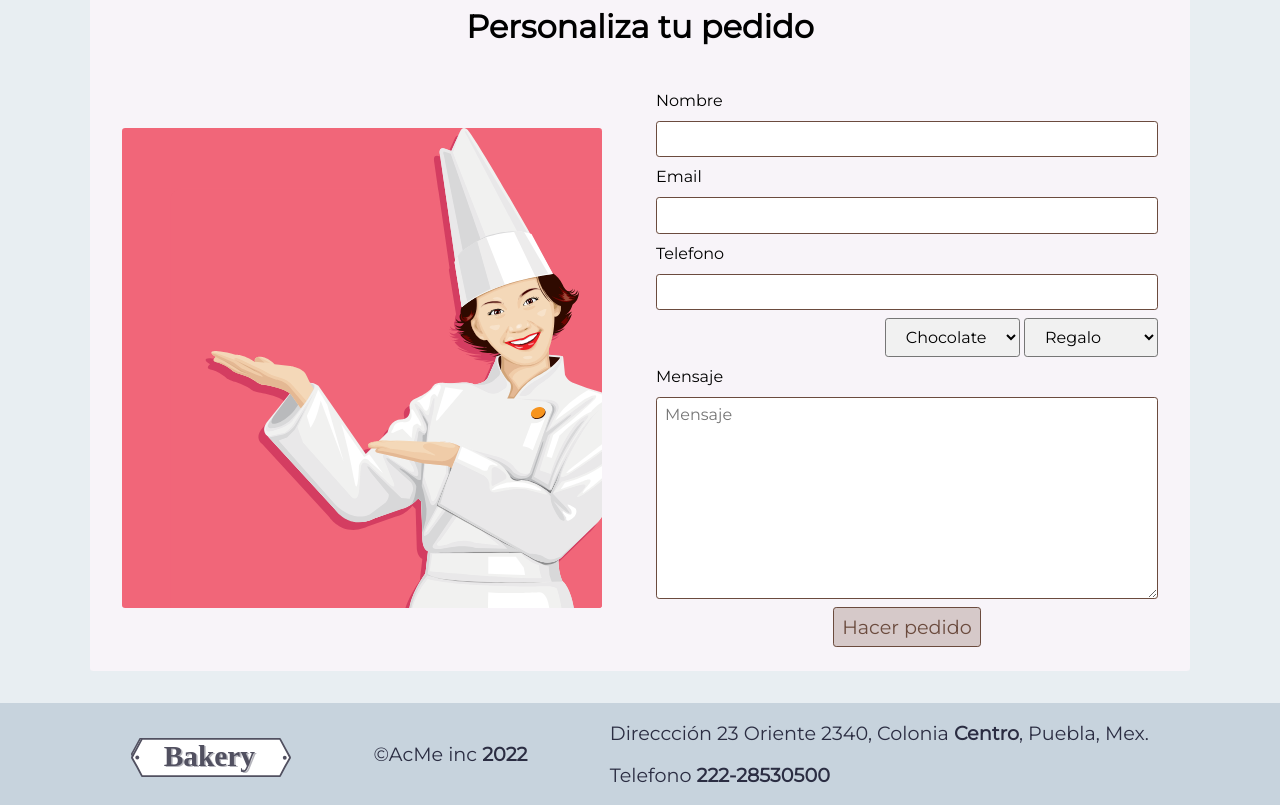
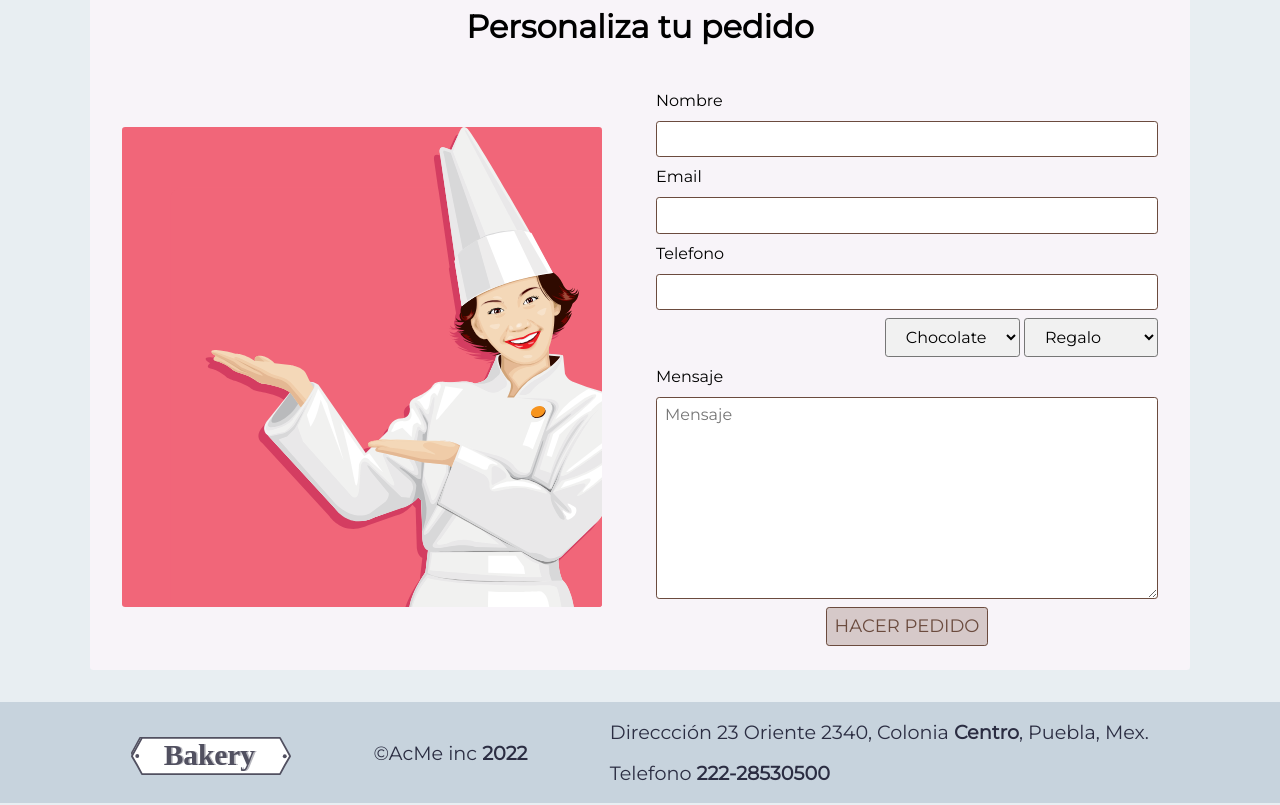
Before and after one commit to Eduar2TC/pasteleria, a plain HTML site: page index.html in a window 1280 px wide. Shown: the part 3216-4021 px from the top of the page. Drawn offline with Linux system fonts and the light colour scheme.

Commit message:
updt css

```diff
--- a/css/styles.css
+++ b/css/styles.css
@@ -293,8 +293,16 @@ main{
     border-radius: 0.2rem;
     background-color: #D6C9C9;
     color: #6B4B3E;
-    font-size: larger;
+    font-size: large;
+    text-transform: uppercase;
     border: 0.2px solid #6B4B3E;
+}
+.personalizar-pedido .row .col form button:hover{
+    cursor: pointer;
+    background-color: #BEA7E5;
+    font-weight: 700;
+    color: white;
+    font-weight: bold;
 }
 select {
   padding: 0.5rem 1rem;
```
